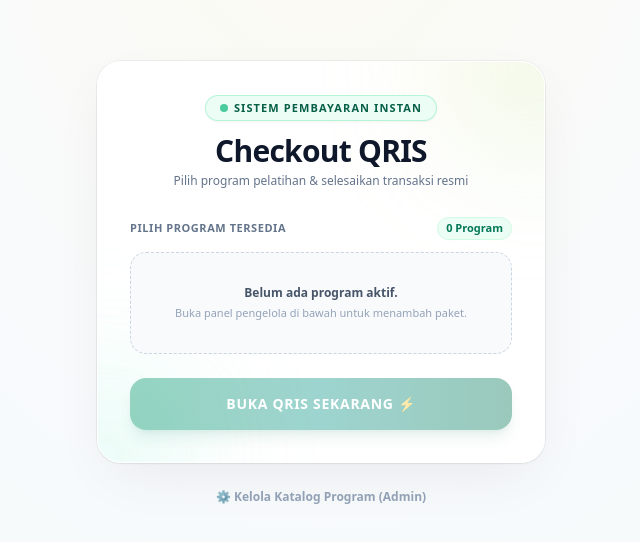
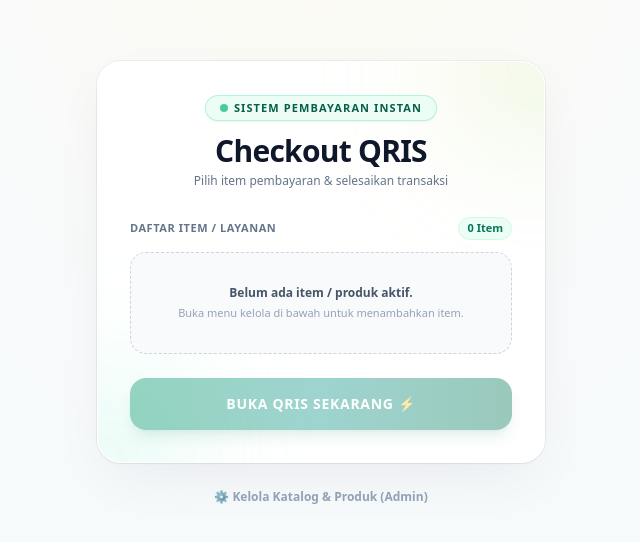
Before and after one commit to bambangsugiantoro/abel, a Next.js app: page /bayar in a window 1280 px wide. Shown: the part 116-658 px from the top of the page, without its empty margins (319-959 px from the left). Built offline with nearby package versions, Linux system fonts and the light colour scheme.

Commit message:
Update page.tsx

```diff
--- a/app/bayar/page.tsx
+++ b/app/bayar/page.tsx
@@ -21,7 +21,7 @@
   return url;
 }
 
-export default function HalamanKasirMewah() {
+export default function HalamanKasirUniversal() {
   const [daftarPaket, setDaftarPaket] = useState<any[]>([]);
   const [paketPilihan, setPaketPilihan] = useState<any>(null);
   const [loadingData, setLoadingData] = useState(true);
@@ -59,7 +59,7 @@
 
   const handleBuatQRIS = async (e: React.FormEvent) => {
     e.preventDefault();
-    if (!paketPilihan) return alert('Silakan pilih program terlebih dahulu');
+    if (!paketPilihan) return alert('Silakan pilih salah satu item/layanan terlebih dahulu');
 
     setLoading(true);
     try {
@@ -67,7 +67,7 @@
         method: 'POST',
         headers: { 'Content-Type': 'application/json' },
         body: JSON.stringify({
-          nama: 'Customer Premium',
+          nama: 'Pelanggan POS',
           whatsapp: '08123456789',
           paket: paketPilihan.title,
           nominal: Number(paketPilihan.price),
@@ -80,7 +80,7 @@
       if (checkoutUrl) {
         window.location.href = checkoutUrl;
       } else {
-        alert(data.error || 'Gagal membuat QRIS');
+        alert(data.error || 'Gagal membuat tagihan QRIS');
         setLoading(false);
       }
     } catch {
@@ -91,7 +91,7 @@
 
   const handleTambahPaket = async (e: React.FormEvent) => {
     e.preventDefault();
-    if (!newTitle || !newPrice) return alert('Nama dan nominal biaya wajib diisi');
+    if (!newTitle || !newPrice) return alert('Nama dan nominal harga wajib diisi');
 
     setSaving(true);
     try {
@@ -108,7 +108,7 @@
 
       const data = await res.json();
       if (res.ok && data.success) {
-        alert('Program berhasil ditambahkan!');
+        alert('Item / Layanan berhasil ditambahkan!');
         setNewTitle('');
         setNewPrice('');
         setNewDesc('');
@@ -124,7 +124,7 @@
   };
 
   const handleHapusPaket = async (id: string) => {
-    if (!confirm('Hapus program ini dari katalog?')) return;
+    if (!confirm('Hapus item ini dari katalog kasir?')) return;
     try {
       const res = await fetch(`/api/paket?id=${id}&adminKey=${passInput}`, { method: 'DELETE' });
       const data = await res.json();
@@ -142,40 +142,40 @@
     <div className="min-h-screen bg-slate-100/70 bg-[radial-gradient(ellipse_at_top,_var(--tw-gradient-stops))] from-amber-50/60 via-slate-50 to-emerald-50/40 text-slate-800 py-12 px-4 flex items-center justify-center font-sans antialiased selection:bg-amber-200">
       <div className="max-w-md w-full space-y-5">
 
-        {/* KARTU UTAMA MEWAH (CERAH) */}
+        {/* KARTU UTAMA KASIR / CHECKOUT POS */}
         <div className="bg-white/95 backdrop-blur-2xl border border-white/80 rounded-3xl p-7 sm:p-8 shadow-[0_20px_60px_-15px_rgba(15,23,42,0.08),0_1px_3px_rgba(0,0,0,0.05)] relative overflow-hidden ring-1 ring-slate-900/5">
-          {/* Aksen Kilau Mewah di Atas */}
+          {/* Aksen Kilau */}
           <div className="absolute -top-20 -right-20 w-44 h-44 bg-gradient-to-br from-amber-300/25 to-emerald-300/20 rounded-full blur-3xl pointer-events-none" />
           <div className="absolute -bottom-20 -left-20 w-44 h-44 bg-gradient-to-tr from-emerald-300/20 to-teal-300/15 rounded-full blur-3xl pointer-events-none" />
 
-          {/* Header */}
+          {/* Header Universal */}
           <div className="text-center mb-7 relative z-10">
             <div className="inline-flex items-center gap-1.5 px-3.5 py-1 rounded-full bg-emerald-50 border border-emerald-200/80 text-emerald-800 text-[11px] font-bold uppercase tracking-widest mb-3 shadow-sm">
               <span className="w-2 h-2 rounded-full bg-emerald-500 animate-pulse" />
               Sistem Pembayaran Instan
             </div>
             <h1 className="text-3xl font-black text-slate-900 tracking-tight">Checkout QRIS</h1>
-            <p className="text-xs text-slate-500 mt-1 font-medium">Pilih program pelatihan & selesaikan transaksi resmi</p>
+            <p className="text-xs text-slate-500 mt-1 font-medium">Pilih item pembayaran & selesaikan transaksi</p>
           </div>
 
           <form onSubmit={handleBuatQRIS} className="space-y-6 relative z-10">
             <div>
               <div className="flex justify-between items-center mb-3">
-                <span className="text-[11px] font-extrabold uppercase tracking-wider text-slate-500">PILIH PROGRAM TERSEDIA</span>
+                <span className="text-[11px] font-extrabold uppercase tracking-wider text-slate-500">DAFTAR ITEM / LAYANAN</span>
                 <span className="text-[11px] font-bold text-emerald-700 bg-emerald-50 px-2 py-0.5 rounded-full border border-emerald-100">
-                  {daftarPaket.length} Program
+                  {daftarPaket.length} Item
                 </span>
               </div>
 
               {loadingData ? (
                 <div className="p-8 border border-slate-200 bg-slate-50/50 rounded-2xl flex flex-col items-center justify-center gap-3 text-slate-500">
                   <div className="w-6 h-6 border-2 border-emerald-600 border-t-transparent rounded-full animate-spin" />
-                  <span className="text-xs font-semibold">Memuat katalog resmi...</span>
+                  <span className="text-xs font-semibold">Memuat katalog...</span>
                 </div>
               ) : daftarPaket.length === 0 ? (
                 <div className="p-8 border border-dashed border-slate-300 bg-slate-50 rounded-2xl text-center">
-                  <p className="text-xs font-semibold text-slate-600">Belum ada program aktif.</p>
-                  <p className="text-[11px] text-slate-400 mt-1">Buka panel pengelola di bawah untuk menambah paket.</p>
+                  <p className="text-xs font-semibold text-slate-600">Belum ada item / produk aktif.</p>
+                  <p className="text-[11px] text-slate-400 mt-1">Buka menu kelola di bawah untuk menambahkan item.</p>
                 </div>
               ) : (
                 <div className="space-y-2.5 max-h-72 overflow-y-auto pr-1">
@@ -197,7 +197,7 @@
                           </p>
                           <div className="flex items-center gap-1.5">
                             <span className="text-[10px] uppercase font-bold tracking-wide text-slate-400 bg-slate-100 px-1.5 py-0.5 rounded">
-                              {p.shortDesc || 'Reguler'}
+                              {p.shortDesc || 'Umum'}
                             </span>
                           </div>
                         </div>
@@ -213,19 +213,19 @@
               )}
             </div>
 
-            {/* Ringkasan Biaya Mewah */}
+            {/* Ringkasan Pembayaran */}
             {paketPilihan && (
               <div className="p-4 bg-slate-50/80 border border-slate-200/80 rounded-2xl space-y-2 shadow-inner">
                 <div className="flex justify-between text-xs text-slate-500 font-medium">
-                  <span>Program</span>
+                  <span>Item Pilihan</span>
                   <span className="font-bold text-slate-800 truncate max-w-[65%] text-right">{paketPilihan.title}</span>
                 </div>
                 <div className="flex justify-between text-xs text-slate-500 font-medium">
-                  <span>Metode Transaksi</span>
-                  <span className="font-bold text-slate-800">QRIS Dinamis (Otomatis)</span>
+                  <span>Metode Pembayaran</span>
+                  <span className="font-bold text-slate-800">QRIS Dinamis</span>
                 </div>
                 <div className="pt-2 border-t border-slate-200 flex justify-between items-baseline">
-                  <span className="text-xs font-black text-slate-600 uppercase tracking-wider">Total Pembayaran</span>
+                  <span className="text-xs font-black text-slate-600 uppercase tracking-wider">Total Tagihan</span>
                   <span className="text-2xl font-black text-emerald-700 tracking-tight">
                     Rp {(Number(paketPilihan.price) || 0).toLocaleString('id-ID')}
                   </span>
@@ -233,7 +233,6 @@
               </div>
             )}
 
-            {/* Tombol Eksekutif Emas/Zamrud */}
             <button
               type="submit"
               disabled={loading || daftarPaket.length === 0}
@@ -257,11 +256,11 @@
             onClick={() => setShowAdmin(!showAdmin)}
             className="text-xs text-slate-400 hover:text-slate-700 font-bold transition"
           >
-            {showAdmin ? '✕ Tutup Pengelola' : '⚙️ Kelola Katalog Program (Admin)'}
+            {showAdmin ? '✕ Tutup Pengelola' : '⚙️ Kelola Katalog & Produk (Admin)'}
           </button>
         </div>
 
-        {/* MODAL / PANEL ADMIN (CERAH) */}
+        {/* MODAL / PANEL ADMIN */}
         {showAdmin && (
           <div className="bg-white border border-slate-200 rounded-3xl p-6 shadow-xl relative z-10">
             {!isAdminAuth ? (
@@ -289,37 +288,37 @@
             ) : (
               <div className="space-y-4">
                 <div className="flex justify-between items-center pb-2 border-b border-slate-100">
-                  <h3 className="text-xs font-black uppercase tracking-wider text-emerald-700">➕ Tambah Program Baru</h3>
+                  <h3 className="text-xs font-black uppercase tracking-wider text-emerald-700">➕ Tambah Item / Layanan Baru</h3>
                 </div>
 
                 <form onSubmit={handleTambahPaket} className="space-y-3">
                   <div>
-                    <label className="text-[11px] font-bold text-slate-600">Nama Program / Pelatihan</label>
+                    <label className="text-[11px] font-bold text-slate-600">Nama Produk / Item / Layanan</label>
                     <input
                       type="text"
                       required
-                      placeholder="Contoh: PELATIHAN PENGEMBANG WEB PRATAMA"
+                      placeholder="Contoh: Paket Produk A / Layanan Jasa / Pelatihan"
                       value={newTitle}
                       onChange={(e) => setNewTitle(e.target.value)}
                       className="w-full mt-1 px-3 py-2 bg-slate-50 border border-slate-200 rounded-xl text-xs text-slate-800 placeholder-slate-400 focus:outline-none focus:border-emerald-600 focus:bg-white transition"
                     />
                   </div>
                   <div>
-                    <label className="text-[11px] font-bold text-slate-600">Biaya / Harga (Rp)</label>
+                    <label className="text-[11px] font-bold text-slate-600">Harga / Nominal (Rp)</label>
                     <input
                       type="number"
                       required
-                      placeholder="Contoh: 3000000"
+                      placeholder="Contoh: 150000"
                       value={newPrice}
                       onChange={(e) => setNewPrice(Number(e.target.value))}
                       className="w-full mt-1 px-3 py-2 bg-slate-50 border border-slate-200 rounded-xl text-xs text-slate-800 placeholder-slate-400 focus:outline-none focus:border-emerald-600 focus:bg-white transition"
                     />
                   </div>
                   <div>
-                    <label className="text-[11px] font-bold text-slate-600">Keterangan / Durasi</label>
+                    <label className="text-[11px] font-bold text-slate-600">Keterangan Singkat</label>
                     <input
                       type="text"
-                      placeholder="Contoh: 2 HARI"
+                      placeholder="Contoh: Unit / Paket / Sesi"
                       value={newDesc}
                       onChange={(e) => setNewDesc(e.target.value)}
                       className="w-full mt-1 px-3 py-2 bg-slate-50 border border-slate-200 rounded-xl text-xs text-slate-800 placeholder-slate-400 focus:outline-none focus:border-emerald-600 focus:bg-white transition"
@@ -335,7 +334,7 @@
                 </form>
 
                 <h3 className="text-xs font-black uppercase tracking-wider text-slate-600 pt-3 border-t border-slate-100">
-                  Katalog Aktif
+                  Daftar Item Aktif
                 </h3>
                 <div className="space-y-2 max-h-44 overflow-y-auto pr-1">
                   {daftarPaket.map((p) => (
```
